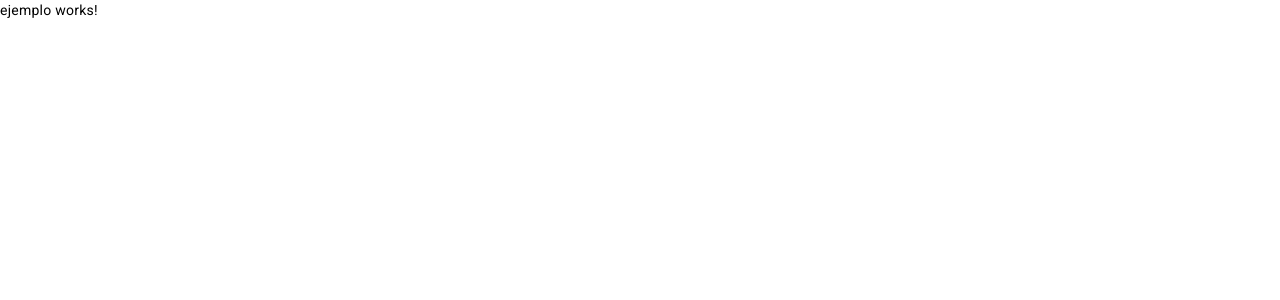
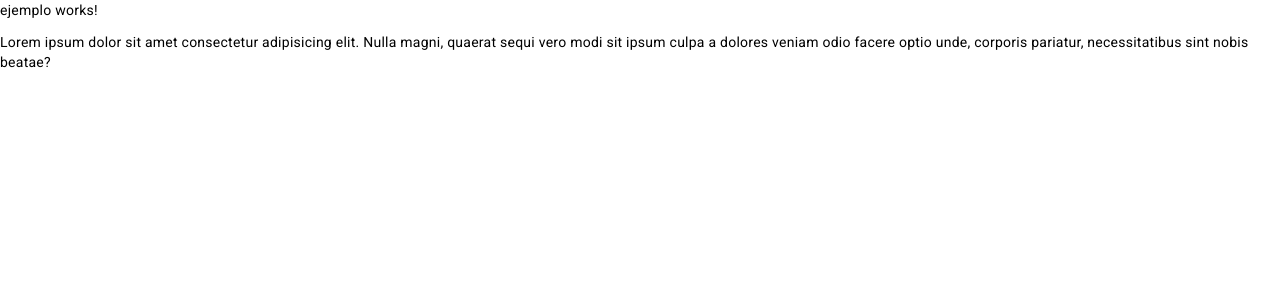
Before and after one commit to CarlosAdrian36/Biblioteca, an Angular app: page /Inicio/Ejemplo in a window 1280 px wide. Shown: the top 300 px of the page. Built offline with nearby package versions, Linux system fonts and the light colour scheme.

Commit message:
P4 agregado al indice

```diff
--- a/src/app/home/ejemplo/ejemplo.component.html
+++ b/src/app/home/ejemplo/ejemplo.component.html
@@ -1 +1,5 @@
 <p>ejemplo works!</p>
+
+<p>
+    Lorem ipsum dolor sit amet consectetur adipisicing elit. Nulla magni, quaerat sequi vero modi sit ipsum culpa a dolores veniam odio facere optio unde, corporis pariatur, necessitatibus sint nobis beatae?
+</p>
--- a/src/app/proyectos/pagina-principal/pagina-principal.component.html
+++ b/src/app/proyectos/pagina-principal/pagina-principal.component.html
@@ -37,6 +37,14 @@
                     (N) resuestas
                 </span>
             </a>
+            <a routerLink="./Proyecto4"
+                mat-list-item
+                (click)="sidenav.toggle()">
+                <span>
+                    Completar oracion
+                </span>
+
+            </a>
         </mat-nav-list>
 
     </mat-sidenav>
```
Also changed, not shown: src/app/proyectos/proyectos-routing.module.ts (+7 -2 lines).
